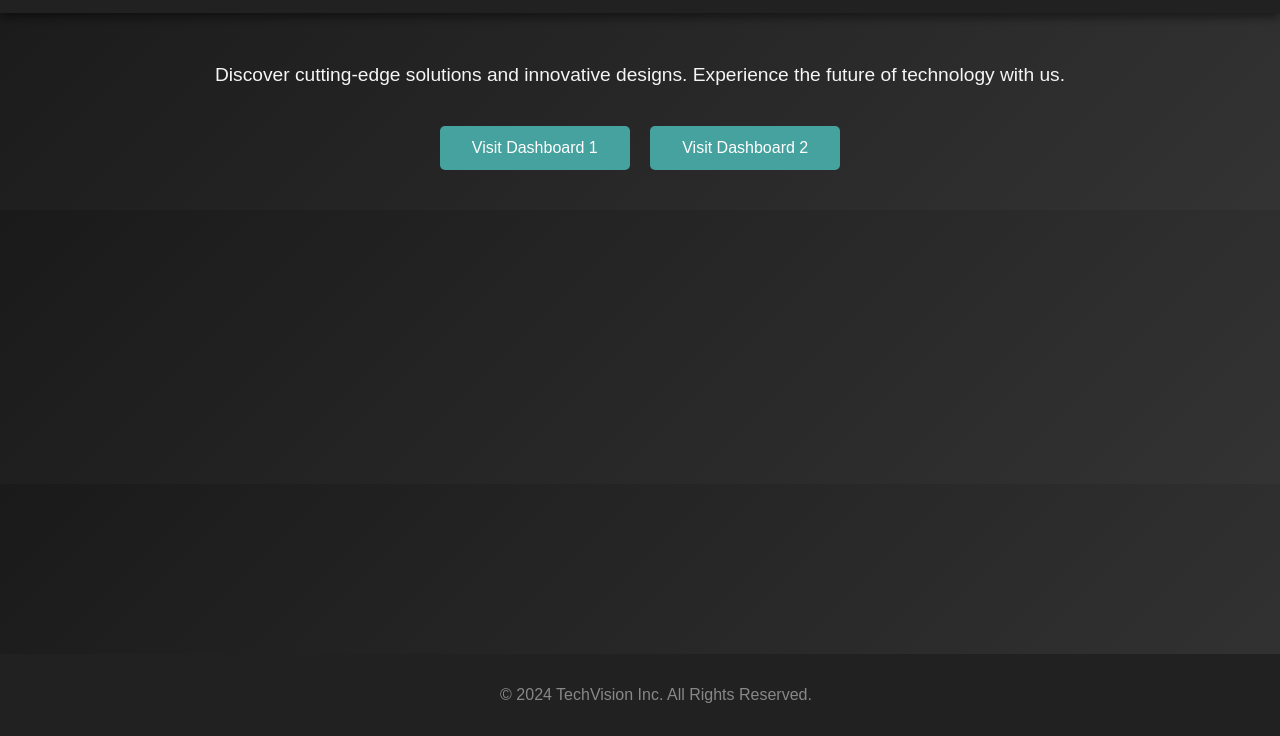
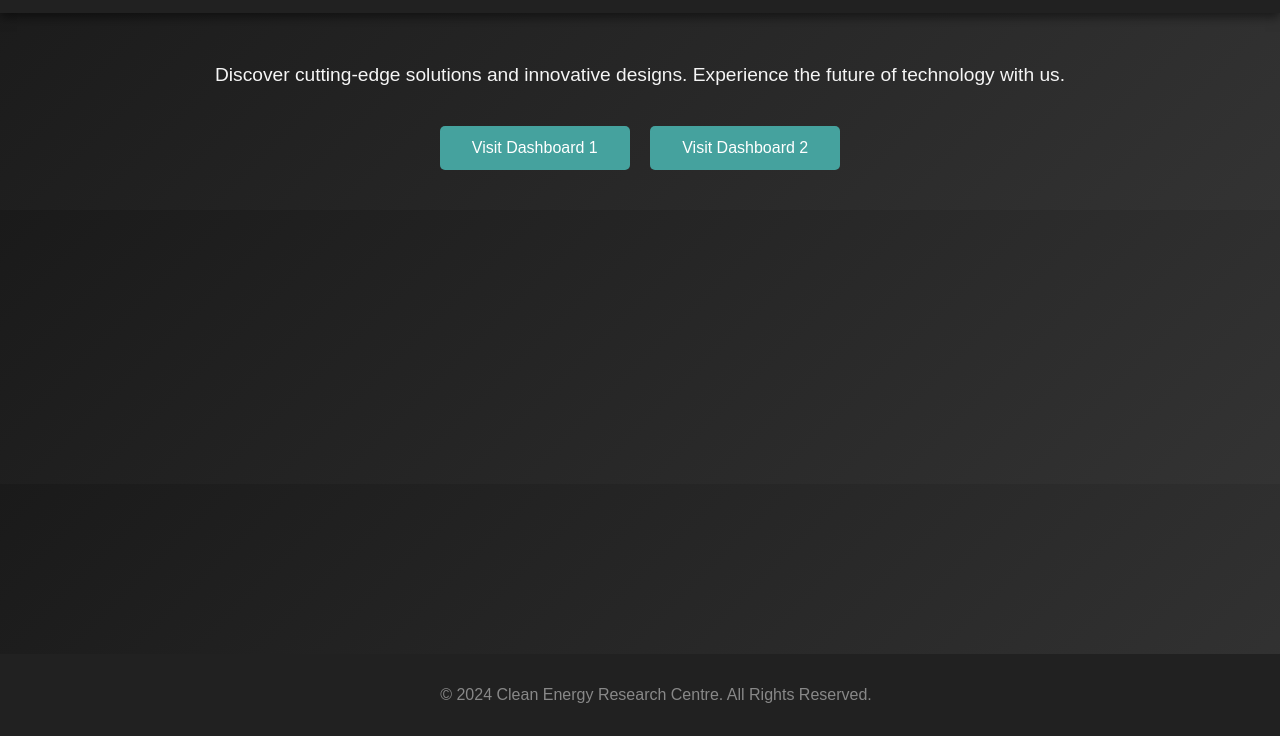
Before and after one commit to AutumnCoder/btmsvgithubRyo, a plain HTML site: page index.html in a window 1280 px wide. Shown: the part 64-800 px from the top of the page. Drawn offline with Linux system fonts and the light colour scheme.

Commit message:
index.html

```diff
--- a/index.html
+++ b/index.html
@@ -75,7 +75,7 @@
     </div>
 
     <footer>
-        <p>&copy; 2024 TechVision Inc. All Rights Reserved.</p>
+        <p>&copy; 2024 Clean Energy Research Centre. All Rights Reserved.</p>
     </footer>
 </body>
 </html>
```
